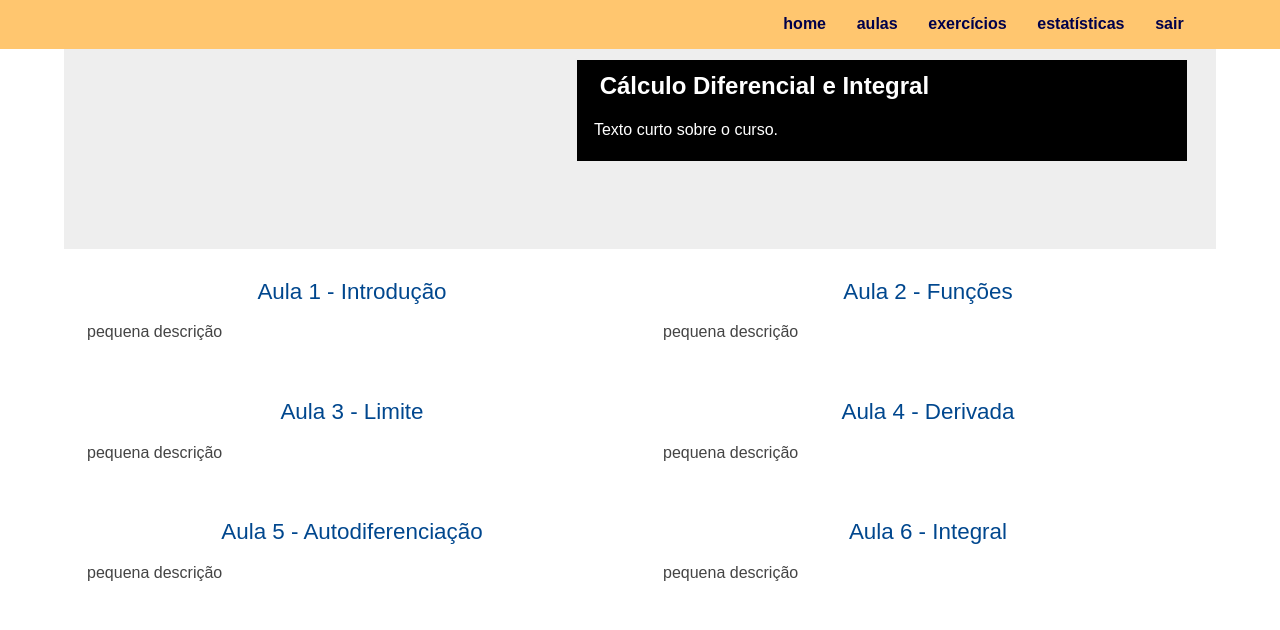
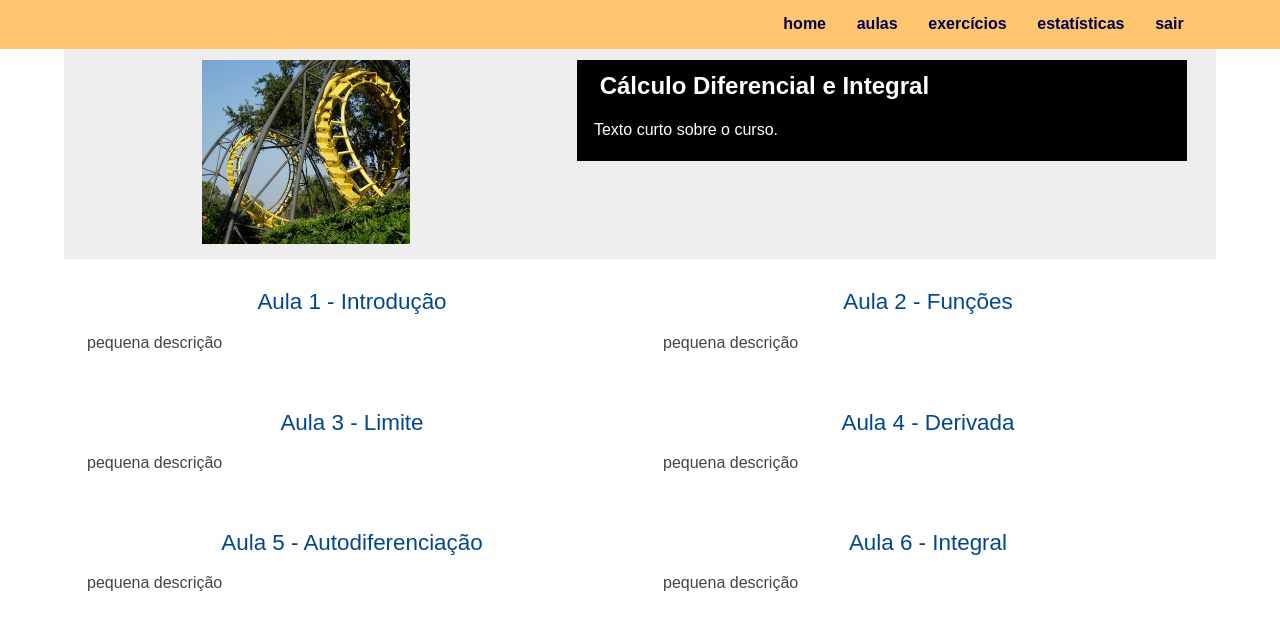
Before and after one commit to rafaellobouezo/cannon_game, a plain HTML site: page front/menucurso.html in a window 1280 px wide. Drawn offline with nearby package versions, Linux system fonts and the light colour scheme.

Commit message:
adição ícone do curso

```diff
--- a/front/menucurso.html
+++ b/front/menucurso.html
@@ -58,6 +58,10 @@ section {
 	float: left;
 }
 
+.displaySectionImg {
+	display: none;
+}
+
 .ementaItem {
 	margin: 1% 2% 1% 2%;
 	width: 100%;
@@ -111,7 +115,7 @@ section {
 		width: 90%;
 		background: #EEE;
 		float: left;
-		height: 200px;
+		--height: 200px;
 	}
 /*
 .displaySection h2 {
@@ -122,8 +126,17 @@ section {
 
 }*/
 
+.displaySectionImg {
+    display: inline;
+    width: 18%;
+    float: left;
+    margin: 1% 0 1% 12%;
+    overflow: hidden;
+}
+
 .displaySection img {
-	--display: none;
+	--display: inline;
+    width: 125%;
 }
 
 .infoBox {
@@ -178,7 +191,7 @@ section {
 			<ul>
 		</header>
 		<section class="displaySection">
-			<img />
+			<div class="displaySectionImg"><img src="img/rollercoaster.jpg"/></div>
 			<div class="infoBox">
 				<h2>Cálculo Diferencial e Integral</h2>
 				<p>Texto curto sobre o curso.</p>
```
